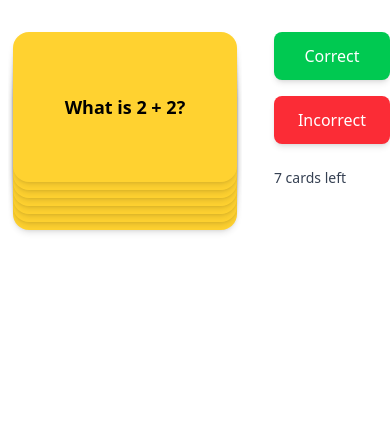
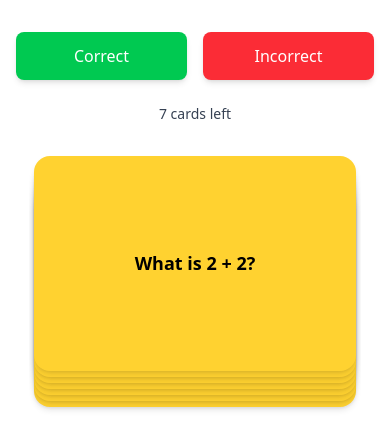
Before and after one commit to Dempsey845/t-level-digital, a React (Vite) app: page / in a window 390 px wide. Shown: the top 448 px of the page. Built offline with nearby package versions, Linux system fonts and the light colour scheme.

Commit message:
Improved FlashCardGame layout for better mobile optimization

```diff
--- a/src/components/FlashCardGame/FlashCardGame.jsx
+++ b/src/components/FlashCardGame/FlashCardGame.jsx
@@ -12,19 +12,43 @@ export default function FlashCardGame({ cards }) {
   } = useFlashCardGame(cards);
 
   return (
-    <div className="flex flex-col items-center gap-4 mt-8">
-      <div className="flex w-full justify-center items-start gap-6">
-        <div className="relative flex-1 max-w-xl flex justify-center h-[400px]">
+    <div className="flex flex-col items-center gap-6 mt-8 px-4 w-full">
+      <div className="flex flex-col md:flex-row-reverse w-full max-w-4xl justify-center items-center md:items-start gap-8">
+        {!deckEnded && (
+          <div className="flex flex-col sm:flex-row md:flex-col gap-4 items-center md:items-start w-full max-w-sm order-1 md:order-none">
+            <div className="flex flex-row sm:flex-col md:flex-col gap-4 w-full justify-center">
+              <button
+                onClick={nextCard}
+                className="flex-1 px-6 py-3 bg-green-500 hover:bg-green-600 text-white rounded-lg shadow-md transition"
+              >
+                Correct
+              </button>
+
+              <button
+                onClick={nextCard}
+                className="flex-1 px-6 py-3 bg-red-500 hover:bg-red-600 text-white rounded-lg shadow-md transition"
+              >
+                Incorrect
+              </button>
+            </div>
+
+            <div className="text-gray-700 text-sm text-center md:text-left mt-2">
+              {remainingCards} card{remainingCards !== 1 ? "s" : ""} left
+            </div>
+          </div>
+        )}
+
+        <div className="relative flex justify-center w-full max-w-sm sm:max-w-md md:max-w-lg h-[320px] sm:h-[380px] order-2 md:order-none">
           <AnimatePresence>
             {visibleCards.map((card, idx) => {
               const isTop = idx === 0;
               return (
                 <motion.div
                   key={currentCardIndex + idx}
-                  initial={{ y: -50, opacity: 0, scale: 0.9 }}
-                  animate={{ y: idx * 8, opacity: 1, scale: 1 }}
-                  exit={{ y: 50, opacity: 0, scale: 0.9 }}
-                  transition={{ duration: 0.5 }}
+                  initial={{ y: -40, opacity: 0, scale: 0.95 }}
+                  animate={{ y: idx * 6, opacity: 1, scale: 1 }}
+                  exit={{ y: 40, opacity: 0, scale: 0.95 }}
+                  transition={{ duration: 0.4 }}
                   className="absolute w-full flex justify-center"
                   style={{ zIndex: visibleCards.length - idx }}
                 >
@@ -38,32 +62,10 @@ export default function FlashCardGame({ cards }) {
             })}
           </AnimatePresence>
         </div>
-
-        {!deckEnded && (
-          <div className="flex flex-col gap-4 self-start">
-            <button
-              onClick={nextCard}
-              className="px-6 py-3 bg-green-500 hover:bg-green-600 text-white rounded-lg shadow-md transition"
-            >
-              Correct
-            </button>
-
-            <button
-              onClick={nextCard}
-              className="px-6 py-3 bg-red-500 hover:bg-red-600 text-white rounded-lg shadow-md transition"
-            >
-              Incorrect
-            </button>
-
-            <div className="text-gray-700 text-sm mt-2">
-              {remainingCards} card{remainingCards !== 1 ? "s" : ""} left
-            </div>
-          </div>
-        )}
       </div>
 
       {deckEnded && (
-        <div className="mt-6 text-lg font-semibold text-gray-700">
+        <div className="mt-6 text-lg font-semibold text-gray-700 text-center">
           🎉 You finished all cards!
         </div>
       )}
```
